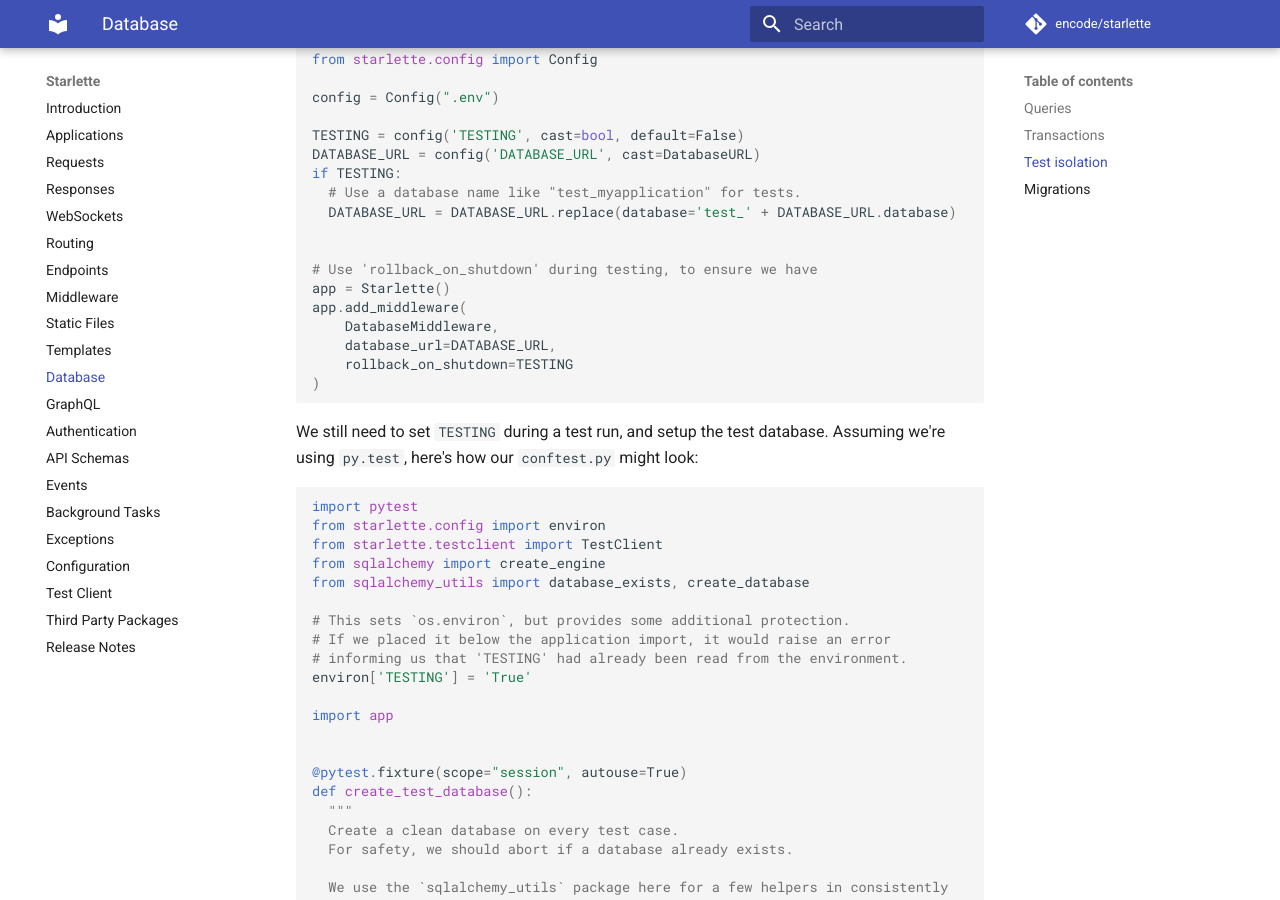
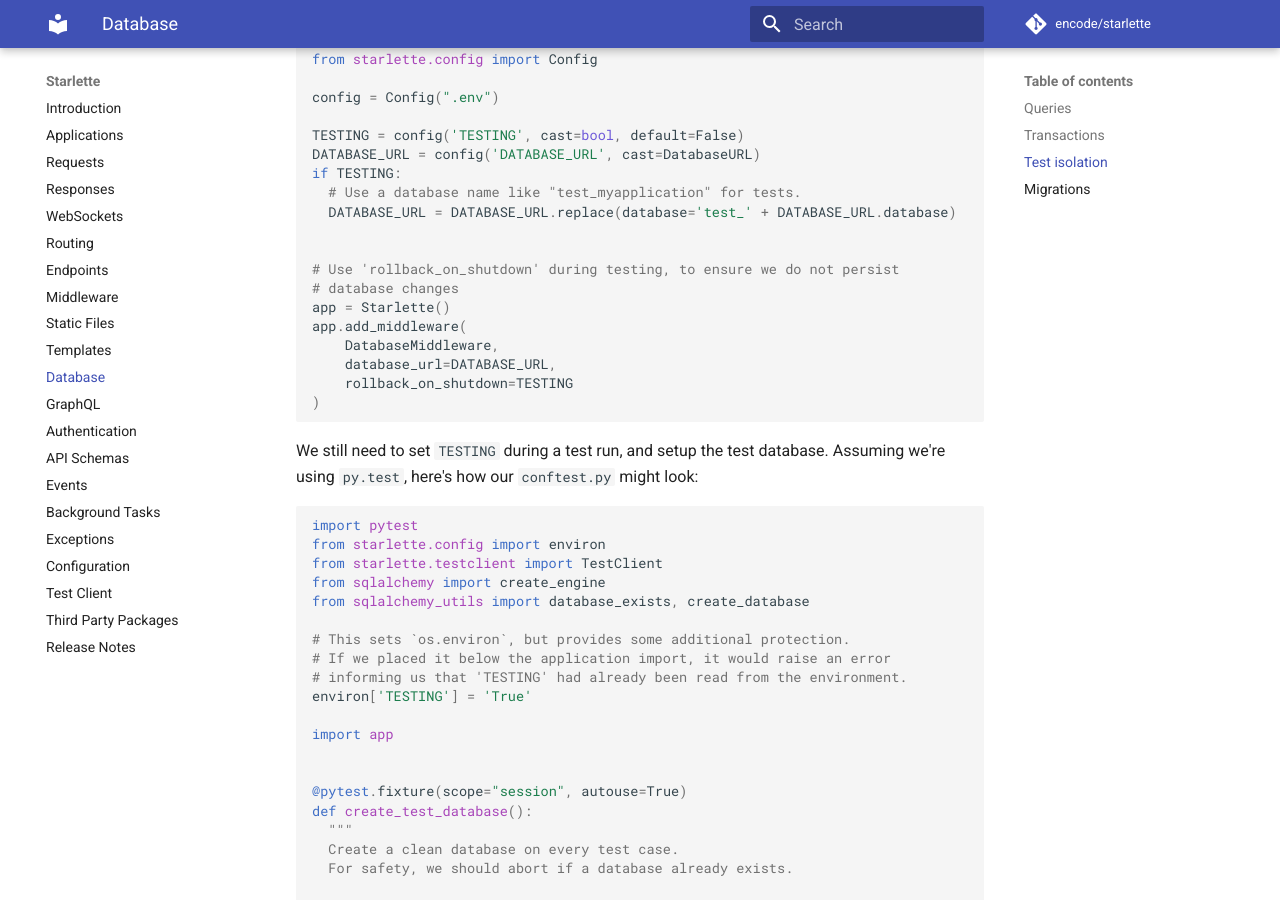
Before and after one commit to hidraco/starlette, an MkDocs documentation site: the page built from docs/database.md, in a window 1280 px wide and 900 px high, scrolled down 3098 px. Built offline with MkDocs 1.6.1 and Material for MkDocs 9.7.7, drawn with Linux system fonts in a browser that asks for light colours; comment, search, counter and statistics services are not loaded.

```diff
--- a/docs/database.md
+++ b/docs/database.md
@@ -155,7 +155,8 @@ if TESTING:
   DATABASE_URL = DATABASE_URL.replace(database='test_' + DATABASE_URL.database)
 
 
-# Use 'rollback_on_shutdown' during testing, to ensure we have
+# Use 'rollback_on_shutdown' during testing, to ensure we do not persist
+# database changes
 app = Starlette()
 app.add_middleware(
     DatabaseMiddleware,
```
Also changed, not shown: 1 other file.
